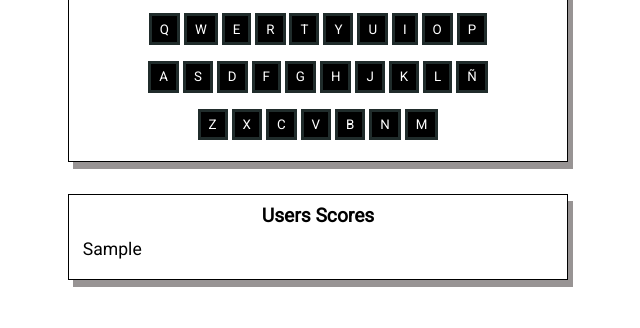
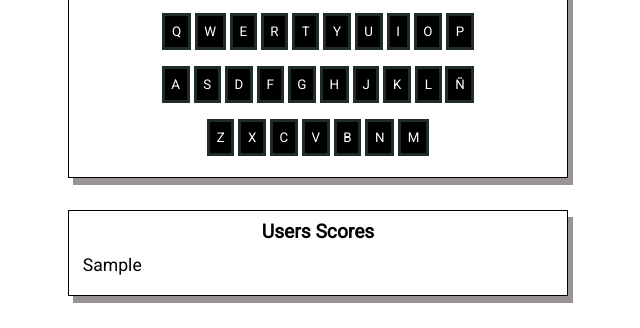
Before and after one commit to MiguelMayans/Hangman-Game, a plain HTML site: page index.html in a window 1280 px wide. Both pictures are taken after typing "Sample" into the empty fields and a click on the button "Start". Shown: the part 551-879 px from the top of the page, without its empty margins (322-962 px from the left). Drawn offline with Linux system fonts and the light colour scheme.

Commit message:
Last update 21/07 14:57

```diff
--- a/css/main.css
+++ b/css/main.css
@@ -129,7 +129,7 @@ body {
 }
 
 .keyboard input[type='button'] {
-  padding: 0.4em 0.6em;
+  padding: 0.6em 0.5em;
   gap: 1em;
   border: 3px solid #202c2b;
   background: black;
```
